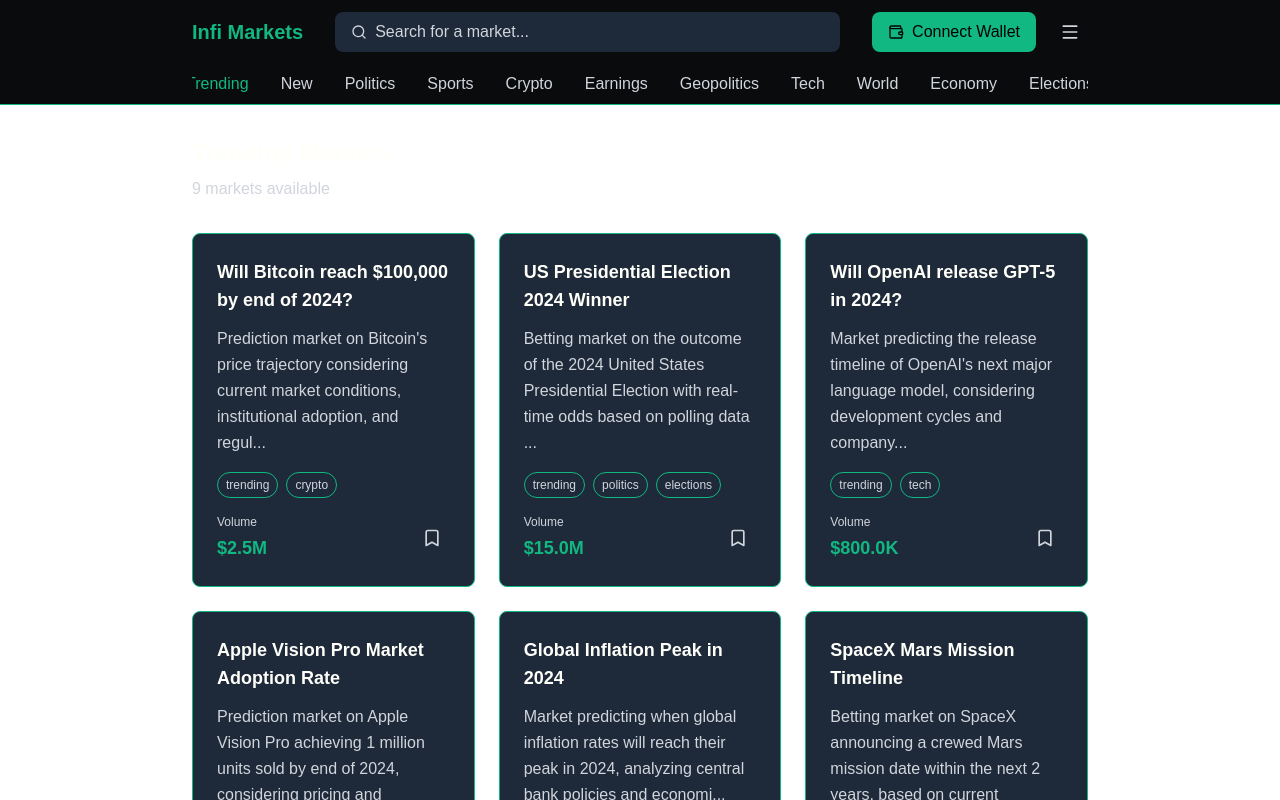
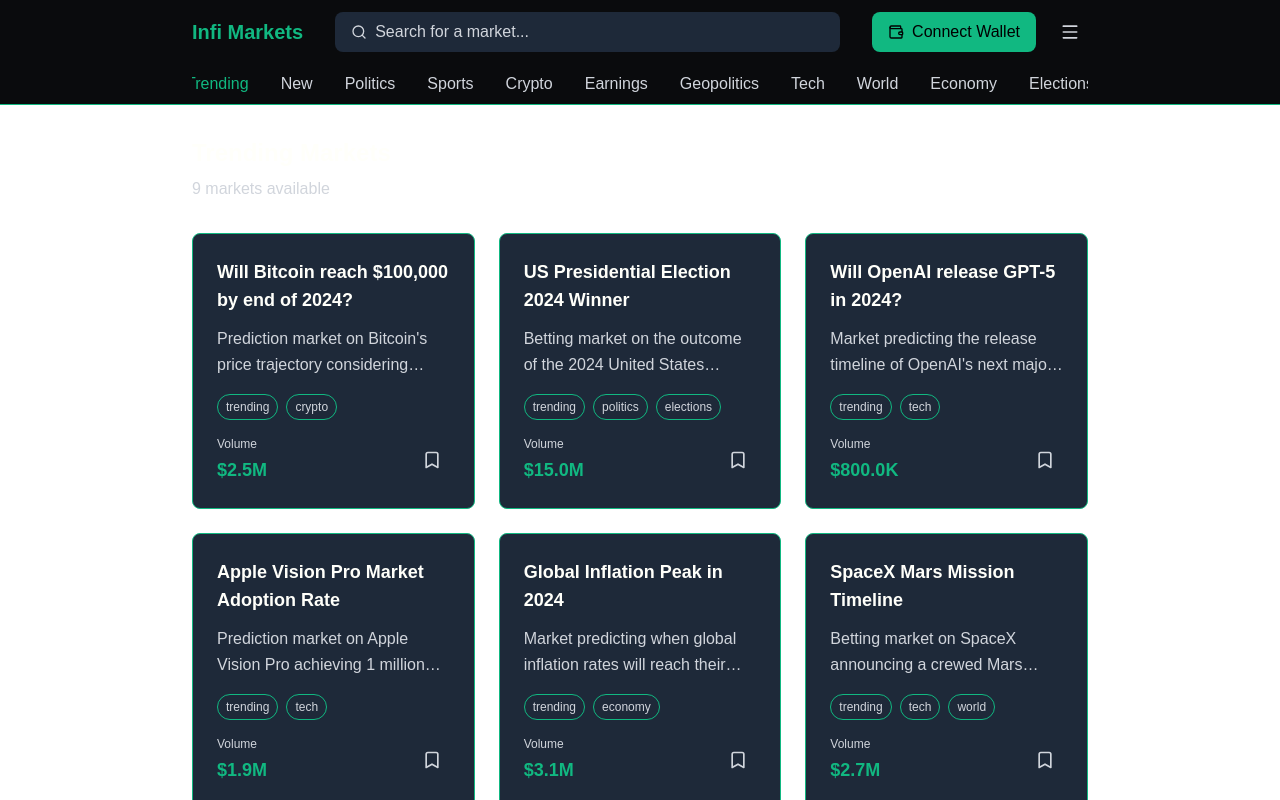
Before and after one commit to aryanbaranwal001/aptos_distribution_markets, a Next.js app in the folder frontend/: page / in a window 1280 px wide. Shown: the top 800 px of the page. Built offline with nearby package versions, Linux system fonts and the light colour scheme.

Commit message:
descripttion looks good

```diff
--- a/frontend/src/components/MarketCard.tsx
+++ b/frontend/src/components/MarketCard.tsx
@@ -25,15 +25,11 @@ const MarketCard = ({ market }: MarketCardProps) => {
     console.log('Navigate to market:', market.id);
   };
 
-  const truncateDescription = (text: string, maxLength: number = 120) => {
-    if (text.length <= maxLength) return text;
-    return text.slice(0, maxLength) + '...';
-  };
 
   return (
     <div
       onClick={handleCardClick}
-      className={`p-6 rounded-lg border ${theme.border} ${theme.cardBg} hover:shadow-lg transition-all duration-200 cursor-pointer group`}
+      className={`p-6 rounded-lg border ${theme.border} ${theme.cardBg} hover:shadow-lg transition-all duration-200 cursor-pointer group flex flex-col h-full`}
     >
       {/* Market Title */}
       <h3 className={`text-lg font-semibold ${theme.text} mb-3 group-hover:${theme.primary} transition-colors`}>
@@ -41,8 +37,8 @@ const MarketCard = ({ market }: MarketCardProps) => {
       </h3>
 
       {/* Market Description */}
-      <p className={`${theme.textSecondary} mb-4 leading-relaxed`}>
-        {truncateDescription(market.description)}
+      <p className={`${theme.textSecondary} mb-4 leading-relaxed line-clamp-2`}>
+        {market.description}
       </p>
 
       {/* Categories */}
@@ -58,7 +54,7 @@ const MarketCard = ({ market }: MarketCardProps) => {
       </div>
 
       {/* Bottom Section - Volume and Bookmark */}
-      <div className="flex items-center justify-between">
+      <div className="flex items-center justify-between mt-auto">
         <div className="flex flex-col">
           <span className={`text-xs ${theme.textSecondary} mb-1`}>Volume</span>
           <span className={`text-lg font-semibold ${theme.primary}`}>
```
